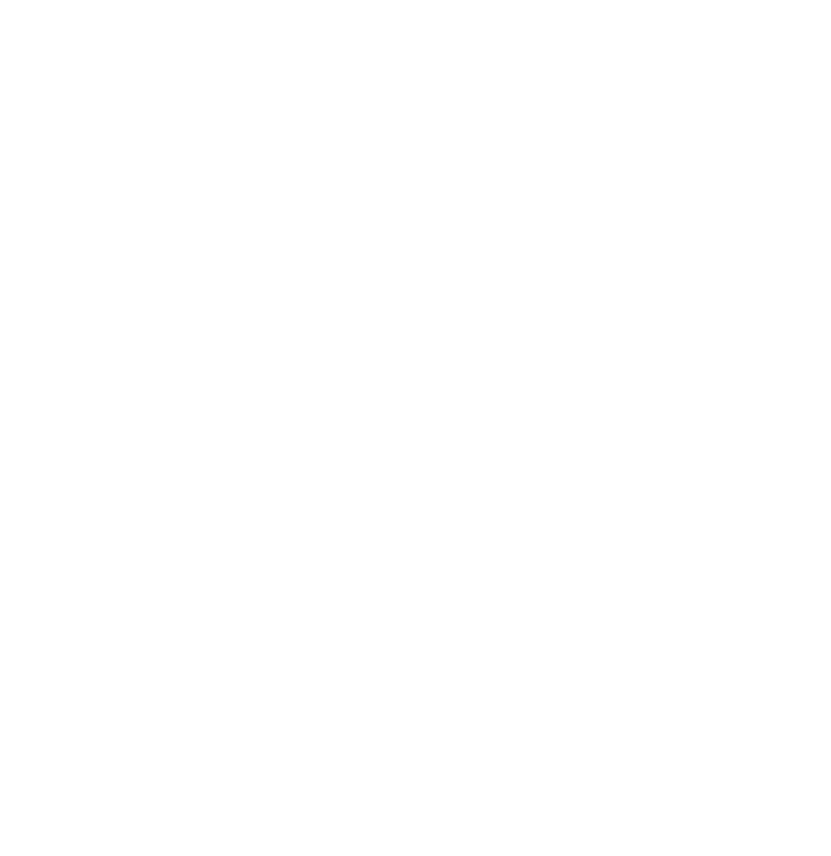
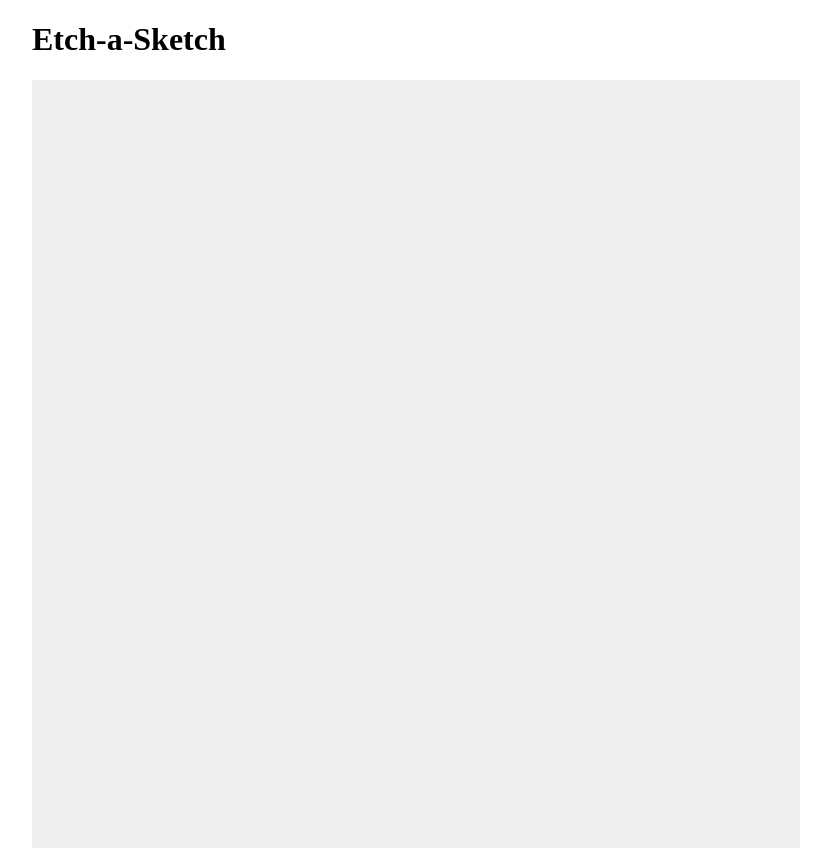
Before and after one commit to greenthewizard/etchasketch, a plain HTML site: page index.html in a window 1280 px wide. Shown: the whole page, without its empty margins (224-1055 px from the left). Before the commit the page ends 800 px from the top, so only its background shows below. Drawn offline with Linux system fonts and the light colour scheme.

Commit message:
Click on boxes to paint!

```diff
--- a/etch.js
+++ b/etch.js
@@ -1,3 +1,26 @@
 let $con = document.getElementById('etch-container');
 let etchWidth = 16;
 let etchHeight = 16;
+let boxSize = 48;
+
+$con.style.width = boxSize * etchWidth + "px";
+$con.style.height = boxSize * etchHeight + "px";
+
+for(let i = 0; i < etchWidth; i++) {
+	for(let j = 0; j < etchHeight; j++) {
+		let $newDiv = document.createElement('div');
+
+		$newDiv.style.width = boxSize + "px";
+		$newDiv.style.height = boxSize + "px";
+		$newDiv.classList.add('etch-box');
+
+		$con.appendChild($newDiv);
+	}
+}
+
+function fillSquare(e) {
+	console.log(e);
+	e.target.style.backgroundColor = 'black';
+}
+
+$con.addEventListener('click', fillSquare);
--- a/index.html
+++ b/index.html
@@ -2,9 +2,26 @@
 <html>
 <head>
 	<title>Etch-a-sketch</title>
+	<style type="text/css">
+		#container {
+			width: 768px;
+			margin: auto;
+		}
+		#etch-container {
+			margin: auto;
+			background-color: #bbb;
+		}
+		.etch-box {
+			background-color: #eee;
+			float: left;
+		}
+	</style>
 </head>
 <body>
-	<div id="etch-container"></div>
-	<source src="etch.js" type="text/javascript">
+	<div id="container">
+		<h1>Etch-a-Sketch</h1>
+		<div id="etch-container"></div>
+	</div>
+	<script src="etch.js" type="text/javascript"></script>
 </body>
 </html>
```
